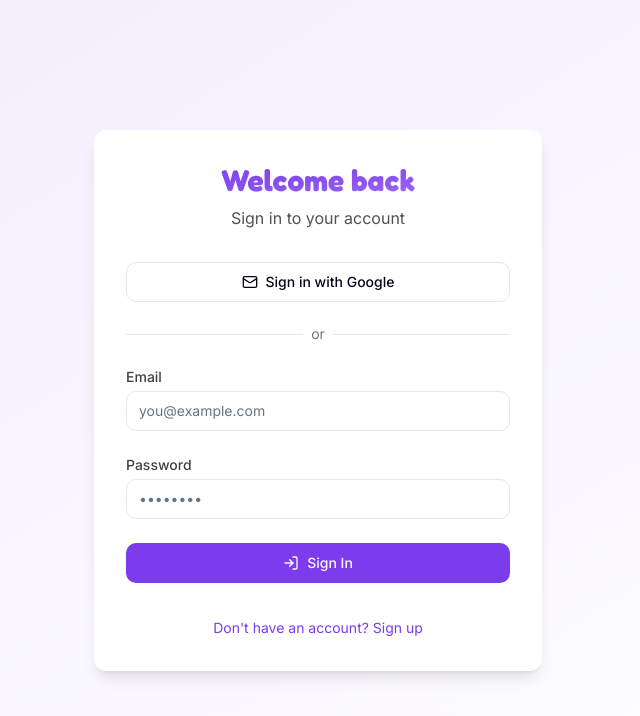
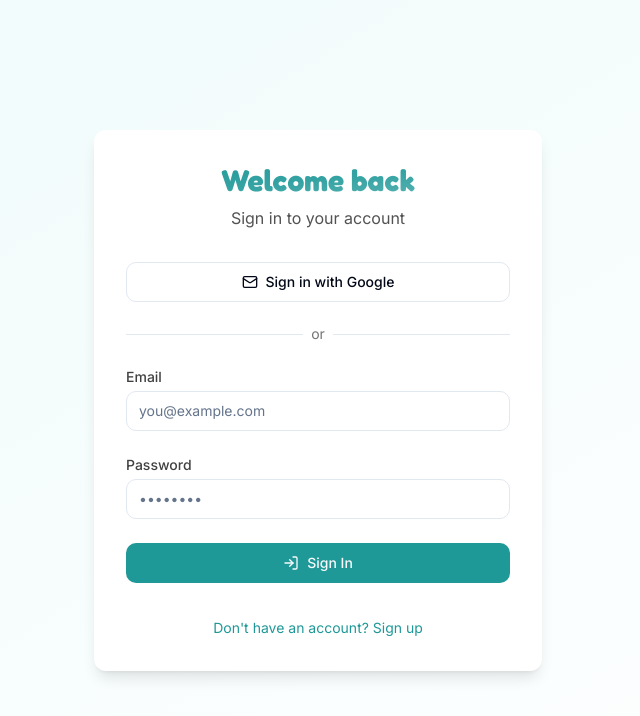
Before and after one commit to simplybenuk/milk-to-do, a React (Vite) app: page /auth in a window 1280 px wide. Shown: the top 716 px of the page, without its empty margins (322-962 px from the left). Built offline with nearby package versions, Linux system fonts and the light colour scheme.

Commit message:
Refactor: Update task item colors
Replaced the purple color scheme in the task item with a more complimentary color palette.

```diff
--- a/src/index.css
+++ b/src/index.css
@@ -16,7 +16,7 @@
     --popover: 0 0% 100%;
     --popover-foreground: 222.2 84% 4.9%;
 
-    --primary: 262 83% 58%;
+    --primary: 180 66% 36%;
     --primary-foreground: 210 40% 98%;
 
     --secondary: 210 40% 96.1%;
@@ -25,26 +25,26 @@
     --muted: 210 40% 96.1%;
     --muted-foreground: 215.4 16.3% 46.9%;
 
-    --accent: 262 83% 96%;
-    --accent-foreground: 262 83% 40%;
+    --accent: 178 60% 96%;
+    --accent-foreground: 180 66% 30%;
 
     --destructive: 0 84.2% 60.2%;
     --destructive-foreground: 210 40% 98%;
 
     --border: 214.3 31.8% 91.4%;
     --input: 214.3 31.8% 91.4%;
-    --ring: 262 83% 58%;
+    --ring: 180 66% 36%;
 
     --radius: 0.75rem;
 
     --sidebar-background: 0 0% 98%;
     --sidebar-foreground: 240 5.3% 26.1%;
-    --sidebar-primary: 262 83% 58%;
+    --sidebar-primary: 180 66% 36%;
     --sidebar-primary-foreground: 0 0% 98%;
     --sidebar-accent: 240 4.8% 95.9%;
     --sidebar-accent-foreground: 240 5.9% 10%;
     --sidebar-border: 220 13% 91%;
-    --sidebar-ring: 217.2 91.2% 59.8%;
+    --sidebar-ring: 180 66% 36%;
   }
 
   .dark {
@@ -57,7 +57,7 @@
     --popover: 222.2 84% 4.9%;
     --popover-foreground: 210 40% 98%;
 
-    --primary: 262 83% 58%;
+    --primary: 180 66% 36%;
     --primary-foreground: 210 40% 98%;
 
     --secondary: 217.2 32.6% 17.5%;
@@ -66,7 +66,7 @@
     --muted: 217.2 32.6% 17.5%;
     --muted-foreground: 215 20.2% 65.1%;
 
-    --accent: 262 83% 18%;
+    --accent: 180 50% 18%;
     --accent-foreground: 210 40% 98%;
 
     --destructive: 0 62.8% 30.6%;
@@ -74,16 +74,16 @@
 
     --border: 217.2 32.6% 17.5%;
     --input: 217.2 32.6% 17.5%;
-    --ring: 262.1 83.3% 57.8%;
+    --ring: 180 66% 36%;
 
     --sidebar-background: 240 5.9% 10%;
     --sidebar-foreground: 240 4.8% 95.9%;
-    --sidebar-primary: 262 83% 58%;
+    --sidebar-primary: 180 66% 36%;
     --sidebar-primary-foreground: 0 0% 100%;
     --sidebar-accent: 240 3.7% 15.9%;
     --sidebar-accent-foreground: 240 4.8% 95.9%;
     --sidebar-border: 240 3.7% 15.9%;
-    --sidebar-ring: 217.2 91.2% 59.8%;
+    --sidebar-ring: 180 66% 36%;
   }
 }
 
```
